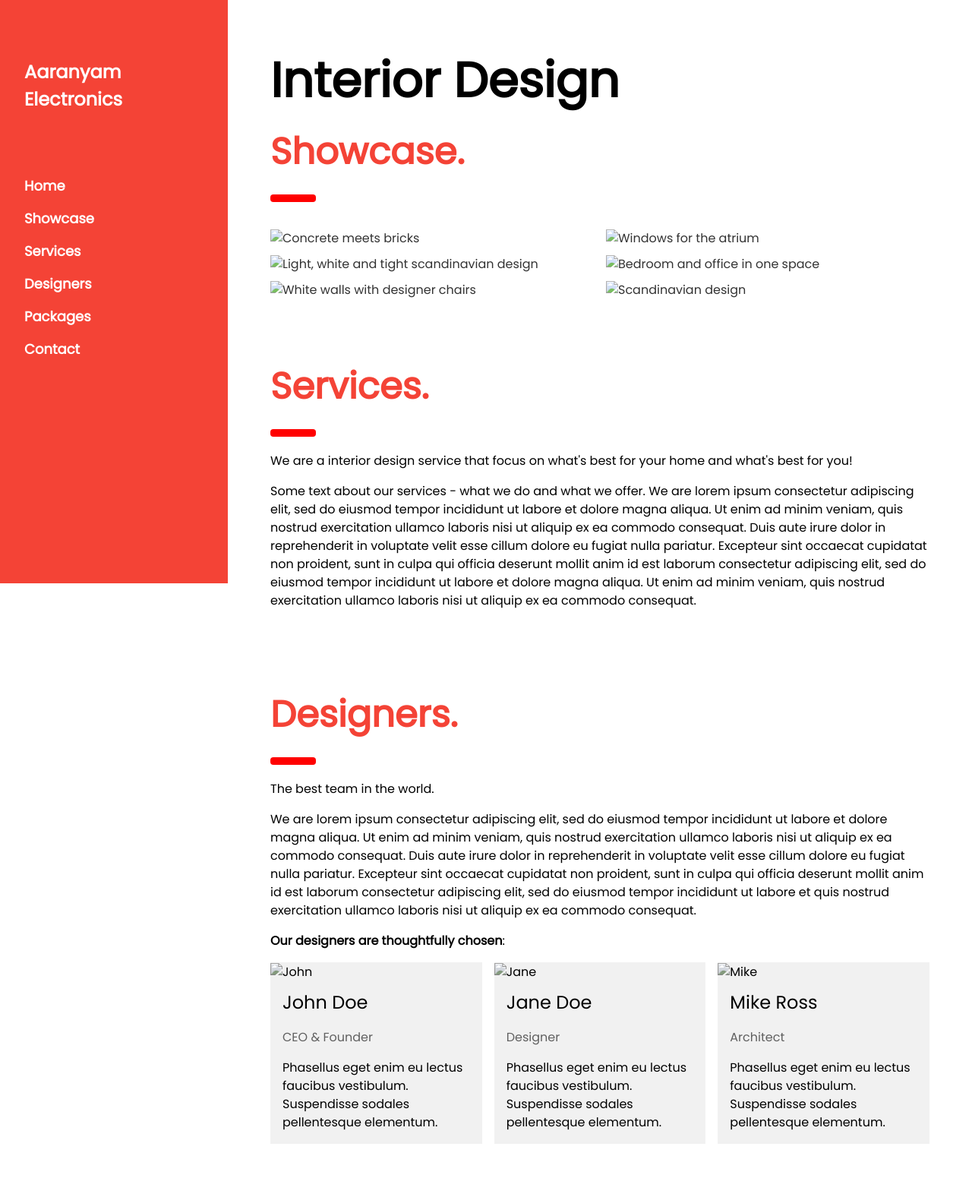
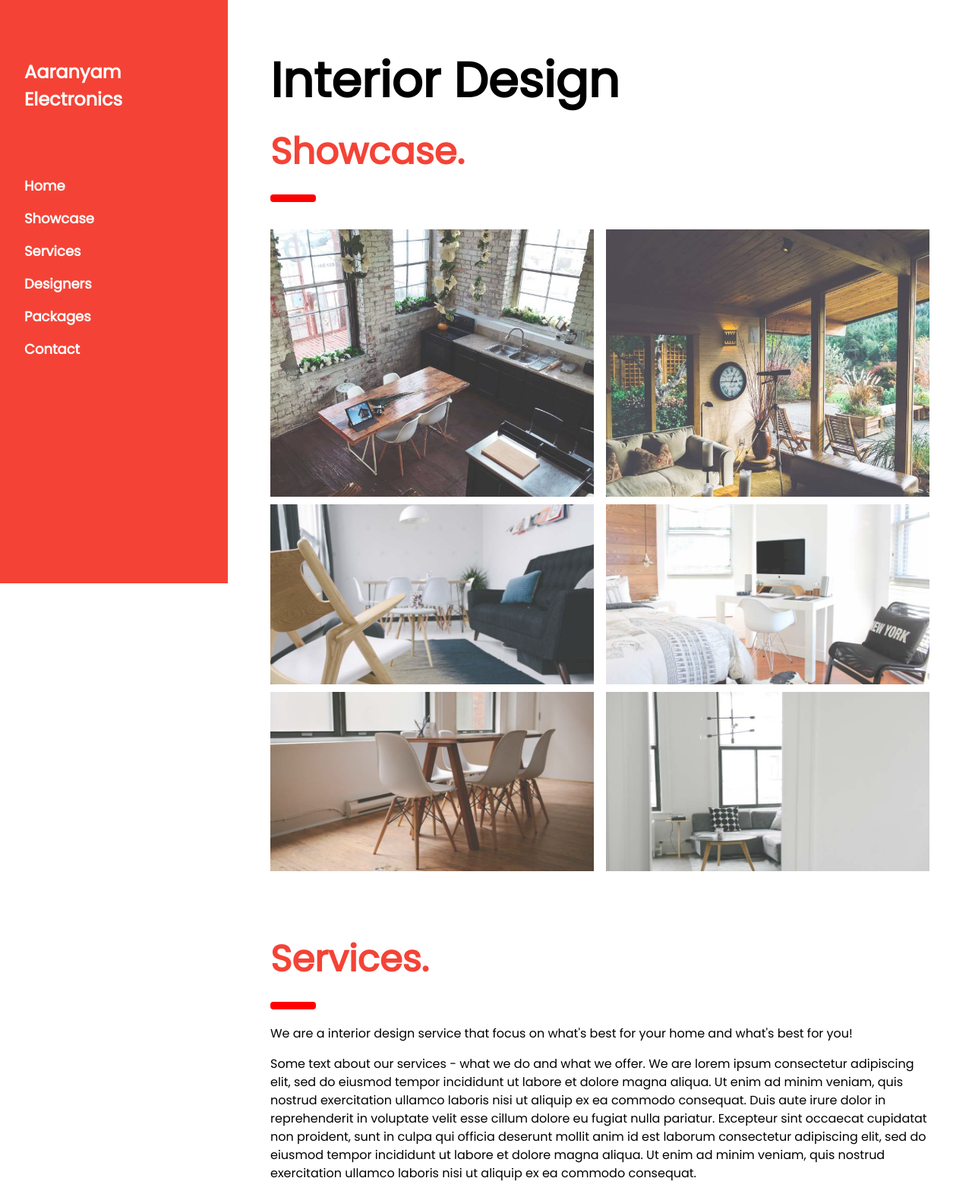
Before and after one commit to Vasanthan-/aaranyamelectranics, a plain HTML site: page index.html in a window 1280 px wide. Shown: the part 32-1608 px from the top of the page at 76% size. Drawn offline with nearby package versions, Linux system fonts and the light colour scheme; the site is published under a folder, as on GitHub Pages, so addresses that start at the root find nothing.

Commit message:
Add files via upload

```diff
--- a/index.html
+++ b/index.html
@@ -77,20 +77,20 @@
             <!-- Photo grid (modal) -->
             <div class="w3-row-padding">
                 <div class="w3-half">
-                    <img src="/w3images/kitchenconcrete.jpg" style="width:100%" onclick="onClick(this)"
+                    <img src="w3images/kitchenconcrete.jpg" style="width:100%" onclick="onClick(this)"
                         alt="Concrete meets bricks">
-                    <img src="/w3images/livingroom.jpg" style="width:100%" onclick="onClick(this)"
+                    <img src="w3images/livingroom.jpg" style="width:100%" onclick="onClick(this)"
                         alt="Light, white and tight scandinavian design">
-                    <img src="/w3images/diningroom.jpg" style="width:100%" onclick="onClick(this)"
+                    <img src="w3images/diningroom.jpg" style="width:100%" onclick="onClick(this)"
                         alt="White walls with designer chairs">
                 </div>
 
                 <div class="w3-half">
-                    <img src="/w3images/atrium.jpg" style="width:100%" onclick="onClick(this)"
+                    <img src="w3images/atrium.jpg" style="width:100%" onclick="onClick(this)"
                         alt="Windows for the atrium">
-                    <img src="/w3images/bedroom.jpg" style="width:100%" onclick="onClick(this)"
+                    <img src="w3images/bedroom.jpg" style="width:100%" onclick="onClick(this)"
                         alt="Bedroom and office in one space">
-                    <img src="/w3images/livingroom2.jpg" style="width:100%" onclick="onClick(this)"
+                    <img src="w3images/livingroom2.jpg" style="width:100%" onclick="onClick(this)"
                         alt="Scandinavian design">
                 </div>
             </div>
@@ -142,7 +142,7 @@
             <div class="w3-row-padding w3-grayscale">
                 <div class="w3-col m4 w3-margin-bottom">
                     <div class="w3-light-grey">
-                        <img src="/w3images/team2.jpg" alt="John" style="width:100%">
+                        <img src="w3images/team2.jpg" alt="John" style="width:100%">
                         <div class="w3-container">
                             <h3>John Doe</h3>
                             <p class="w3-opacity">CEO & Founder</p>
@@ -153,7 +153,7 @@
                 </div>
                 <div class="w3-col m4 w3-margin-bottom">
                     <div class="w3-light-grey">
-                        <img src="/w3images/team1.jpg" alt="Jane" style="width:100%">
+                        <img src="w3images/team1.jpg" alt="Jane" style="width:100%">
                         <div class="w3-container">
                             <h3>Jane Doe</h3>
                             <p class="w3-opacity">Designer</p>
@@ -164,7 +164,7 @@
                 </div>
                 <div class="w3-col m4 w3-margin-bottom">
                     <div class="w3-light-grey">
-                        <img src="/w3images/team3.jpg" alt="Mike" style="width:100%">
+                        <img src="w3images/team3.jpg" alt="Mike" style="width:100%">
                         <div class="w3-container">
                             <h3>Mike Ross</h3>
                             <p class="w3-opacity">Architect</p>
```
